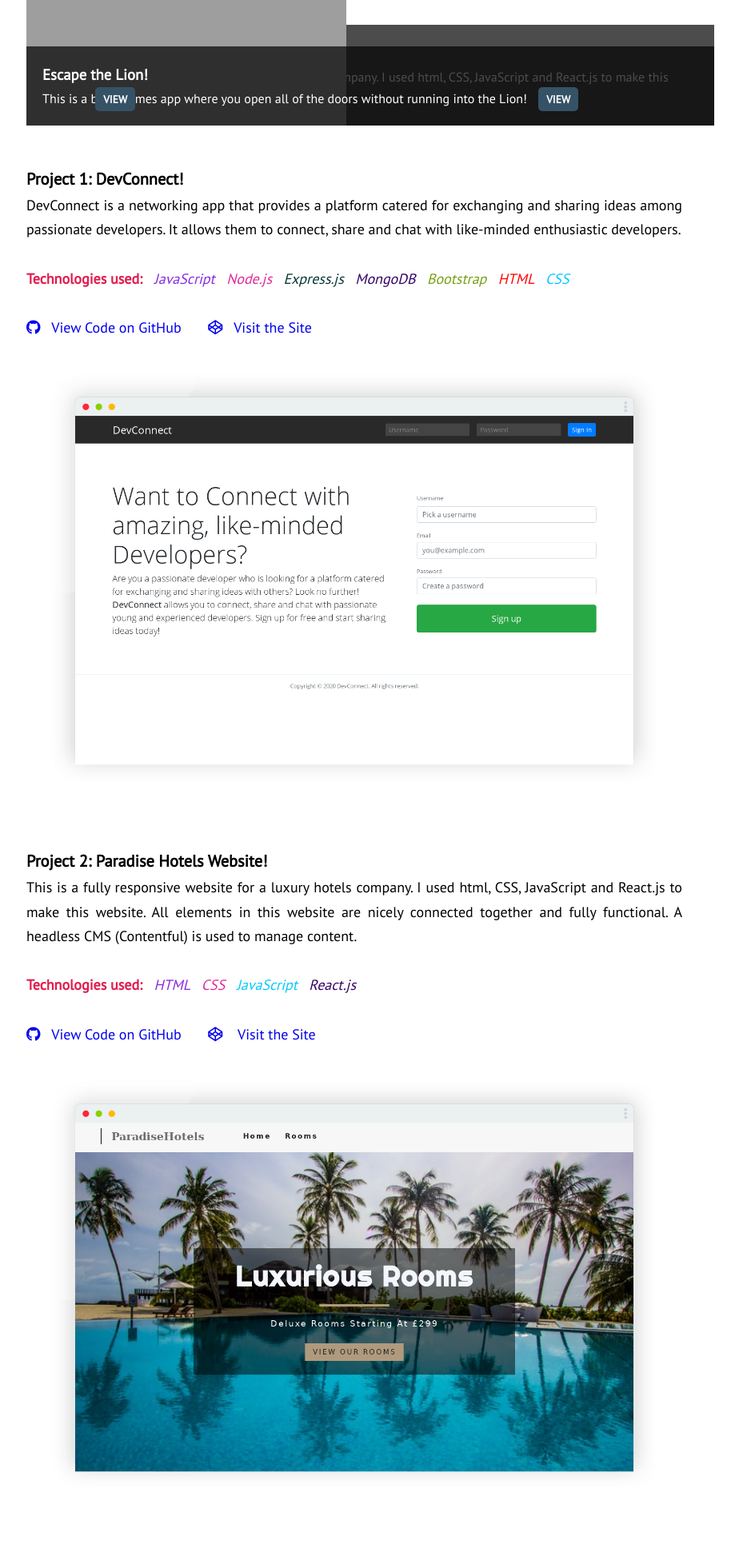
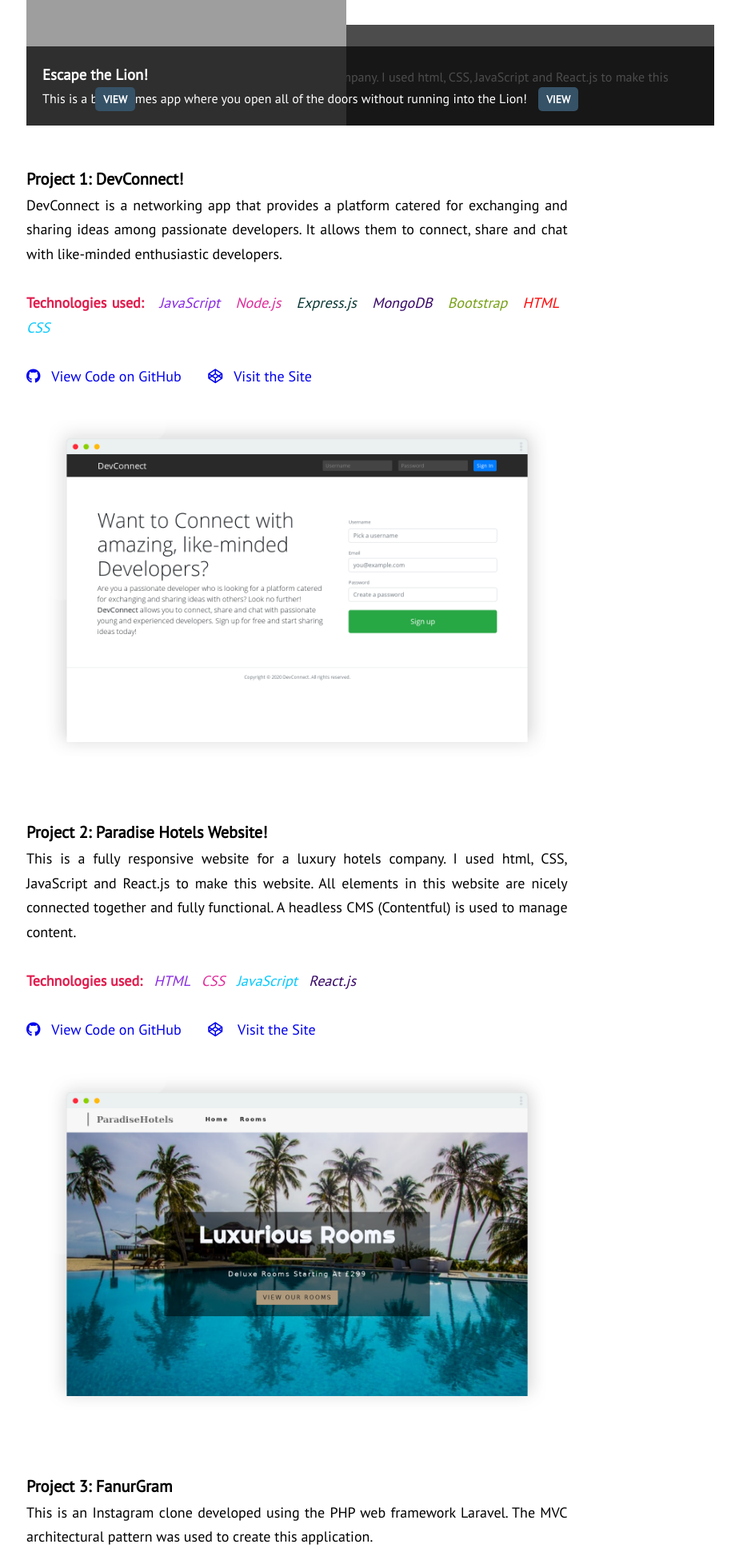
Before and after one commit to FNuri/Fanur-Technology-Website, a PHP site: page / in a window 1280 px wide. Shown: the part 2559-4495 px from the top of the page at 80% size, without its empty margins (227-1151 px from the left). Run offline with PHP 8.4, Linux system fonts and the light colour scheme; some libraries are stand-ins or nearby versions; grey boxes are pictures that could not be loaded.

Commit message:
adjusted @media

```diff
--- a/index.html
+++ b/index.html
@@ -160,7 +160,7 @@
 
           <p class="ani-a" style="font-size:40px"><strong>  </strong>
 
-            <div style="margin-left: 0px" class="col col-md-15 sidebar">
+            <div style="margin-left: 0px" class="col col-md-10 sidebar">
 
               <h1 style="color:black; margin-top: 40px;" class="ani-a">Project 1: DevConnect!</h1>
 
```
Also changed, not shown: styles.css (+29 -29 lines).
